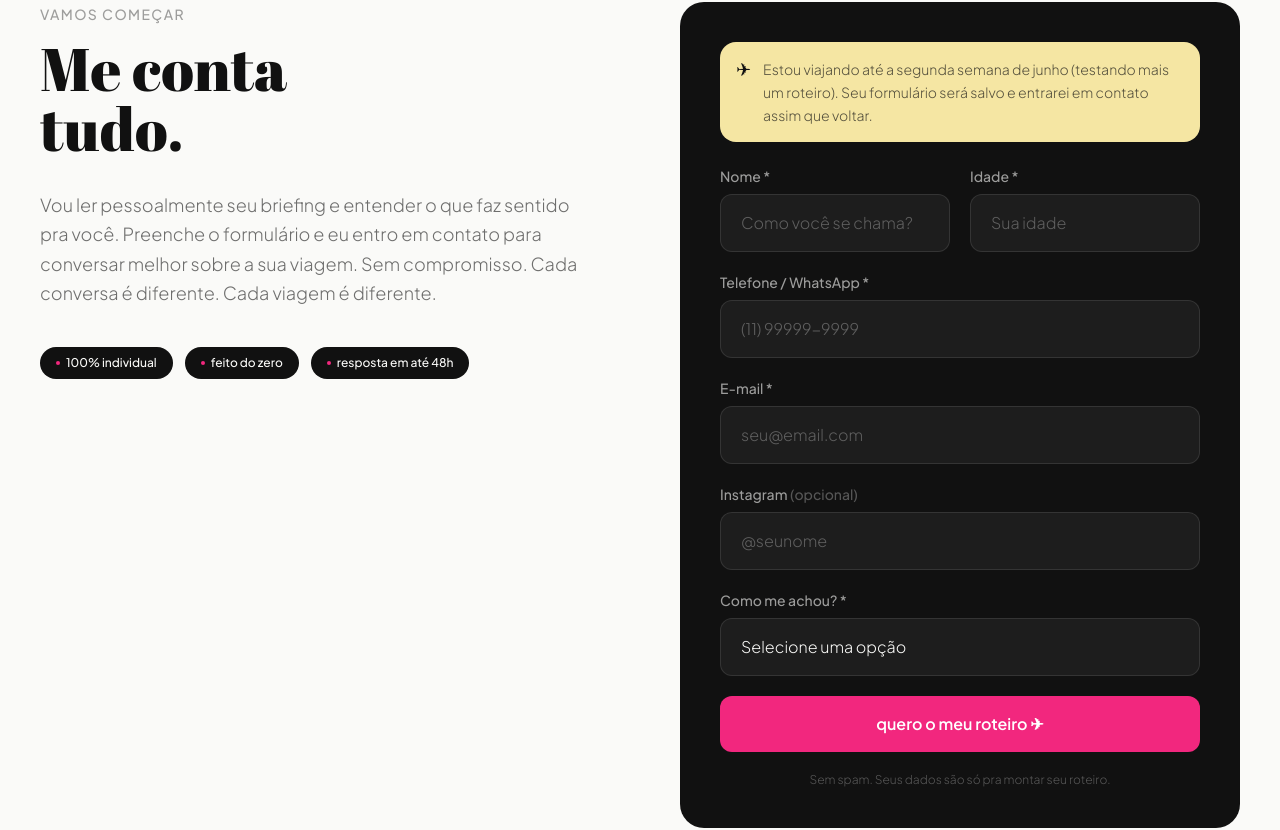
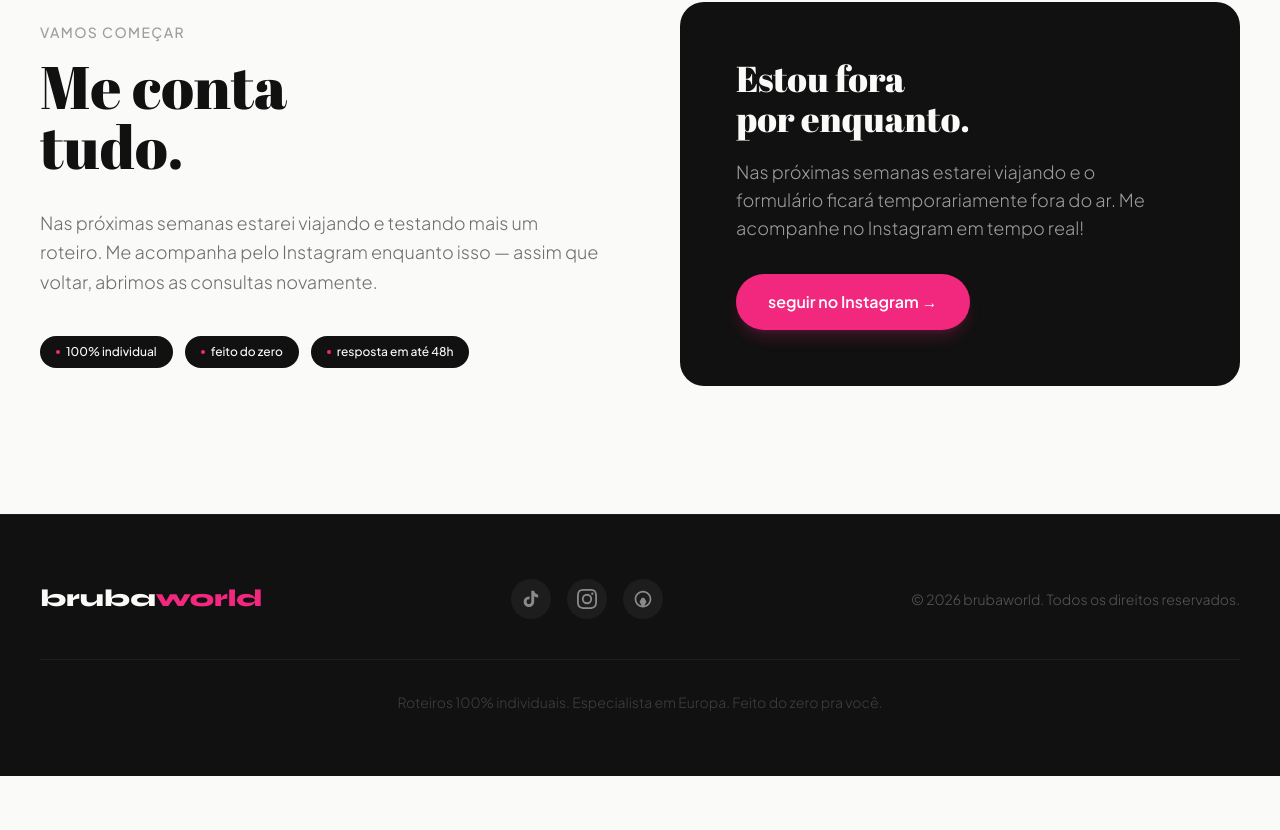
Before and after one commit to femartines22/brubaworld, a Next.js app: page / in a window 1280 px wide. Shown: the part 6091-6921 px from the top of the page. After the commit the page ends 6867 px from the top, so only its background shows below. Built offline with nearby package versions, Linux system fonts and the light colour scheme.

Commit message:
feat: formulário substituído por página fora do ar temporária

```diff
--- a/components/ContactForm.tsx
+++ b/components/ContactForm.tsx
@@ -1,18 +1,9 @@
 "use client";
 
-import { useEffect, useRef, useState } from "react";
+import { useEffect, useRef } from "react";
 
 export default function ContactForm() {
   const ref = useRef<HTMLElement>(null);
-  const [status, setStatus] = useState<"idle" | "sending" | "success" | "error">("idle");
-  const [form, setForm] = useState({
-    name: "",
-    age: "",
-    phone: "",
-    email: "",
-    instagram: "",
-    source: "",
-  });
 
   useEffect(() => {
     const observer = new IntersectionObserver(
@@ -31,45 +22,6 @@ export default function ContactForm() {
     return () => observer.disconnect();
   }, []);
 
-  const handleChange = (
-    e: React.ChangeEvent<HTMLInputElement | HTMLSelectElement>
-  ) => {
-    setForm({ ...form, [e.target.name]: e.target.value });
-  };
-
-  const handleSubmit = async (e: React.FormEvent) => {
-    e.preventDefault();
-    setStatus("sending");
-
-    const url = process.env.NEXT_PUBLIC_FORMSPREE_URL;
-    if (!url) {
-      setStatus("error");
-      return;
-    }
-
-    try {
-      const res = await fetch(url, {
-        method: "POST",
-        headers: { "Accept": "application/json", "Content-Type": "application/json" },
-        body: JSON.stringify(form),
-      });
-
-      if (res.ok) {
-        setStatus("success");
-        setForm({ name: "", age: "", phone: "", email: "", instagram: "", source: "" });
-      } else {
-        setStatus("error");
-      }
-    } catch {
-      setStatus("error");
-    }
-  };
-
-  const inputClass =
-    "w-full bg-white/5 border border-offwhite/10 text-offwhite font-jakarta font-light text-base px-5 py-4 rounded-xl placeholder-offwhite/30 focus:outline-none focus:border-rosa focus:bg-white/10 transition-all duration-200";
-
-  const labelClass = "block font-jakarta font-medium text-sm text-offwhite/60 mb-2";
-
   return (
     <section
       id="contato"
@@ -77,8 +29,8 @@ export default function ContactForm() {
       className="bg-offwhite py-24 md:py-32 px-5 md:px-10"
     >
       <div className="max-w-7xl mx-auto">
-        <div className="grid md:grid-cols-2 gap-12 md:gap-20 items-start">
-          {/* Left — text */}
+        <div className="grid md:grid-cols-2 gap-12 md:gap-20 items-center">
+          {/* Left */}
           <div>
             <div className="reveal">
               <span className="font-jakarta font-medium text-sm text-preto/40 uppercase tracking-widest">
@@ -92,20 +44,15 @@ export default function ContactForm() {
             </div>
             <div className="reveal mt-8 space-y-4 font-jakarta font-light text-preto/60 text-lg leading-relaxed">
               <p>
-                Vou ler pessoalmente seu briefing e entender o que faz sentido
-                pra você. Preenche o formulário e eu entro em contato para
-                conversar melhor sobre a sua viagem. Sem compromisso. Cada
-                conversa é diferente. Cada viagem é diferente.
+                Nas próximas semanas estarei viajando e testando mais um
+                roteiro. Me acompanha pelo Instagram enquanto isso — assim que
+                voltar, abrimos as consultas novamente.
               </p>
             </div>
 
-            {/* Badges */}
             <div className="reveal mt-10 flex flex-wrap gap-3">
-              {[
-                "100% individual",
-                "feito do zero",
-                "resposta em até 48h",
-              ].map((tag) => (
+              {["100% individual", "feito do zero", "resposta em até 48h"].map(
+                (tag) => (
                   <span
                     key={tag}
                     className="inline-flex items-center gap-1.5 bg-preto text-offwhite font-jakarta font-medium text-xs px-4 py-2 rounded-full"
@@ -113,171 +60,35 @@ export default function ContactForm() {
                     <span className="w-1 h-1 rounded-full bg-rosa" />
                     {tag}
                   </span>
-              ))}
+                )
+              )}
             </div>
           </div>
 
-          {/* Right — form card */}
+          {/* Right — offline card */}
           <div className="reveal">
-            <div className="bg-preto rounded-3xl p-8 md:p-10">
-              {status === "success" ? (
-                <div className="text-center py-12">
-                  <div className="text-5xl mb-6">✈️</div>
-                  <h3 className="font-abril text-offwhite text-3xl mb-4">
-                    Recebi!
+            <div className="bg-preto rounded-3xl p-10 md:p-14 flex flex-col items-start gap-8">
+              <div>
+                <h3 className="font-abril text-offwhite text-3xl md:text-4xl leading-tight mb-5">
+                  Estou fora
+                  <br />
+                  por enquanto.
                 </h3>
-                  <p className="font-jakarta font-light text-offwhite/60 text-lg leading-relaxed">
-                    Obrigada pela confiança. Vou analisar tudo e te responder
-                    em até 48 horas.
-                  </p>
-                  <button
-                    onClick={() => setStatus("idle")}
-                    className="mt-8 inline-flex items-center gap-2 border border-offwhite/20 text-offwhite font-jakarta font-medium text-sm px-6 py-3 rounded-full hover:border-offwhite/50 transition-all"
-                  >
-                    enviar outro
-                  </button>
-                </div>
-              ) : (
-                <>
-                  {/* Travel notice */}
-                  <div
-                    className="flex items-start gap-3 rounded-2xl p-4 mb-6"
-                    style={{ backgroundColor: "#F5E6A3" }}
-                  >
-                    <span className="text-lg leading-none mt-0.5 flex-shrink-0">✈</span>
-                    <p className="font-jakarta font-light text-preto/70 text-sm leading-relaxed">
-                      Estou viajando até a segunda semana de junho (testando
-                      mais um roteiro). Seu formulário será salvo e entrarei em
-                      contato assim que voltar.
+                <p className="font-jakarta font-light text-offwhite/60 text-base md:text-lg leading-relaxed">
+                  Nas próximas semanas estarei viajando e o formulário ficará
+                  temporariamente fora do ar. Me acompanhe no Instagram em
+                  tempo real!
                 </p>
               </div>
-                  <form onSubmit={handleSubmit} className="space-y-5">
-                  <div className="grid sm:grid-cols-2 gap-5">
-                    <div>
-                      <label htmlFor="name" className={labelClass}>
-                        Nome *
-                      </label>
-                      <input
-                        id="name"
-                        name="name"
-                        type="text"
-                        required
-                        placeholder="Como você se chama?"
-                        value={form.name}
-                        onChange={handleChange}
-                        className={inputClass}
-                      />
-                    </div>
-                    <div>
-                      <label htmlFor="age" className={labelClass}>
-                        Idade *
-                      </label>
-                      <input
-                        id="age"
-                        name="age"
-                        type="number"
-                        required
-                        placeholder="Sua idade"
-                        min={16}
-                        max={99}
-                        value={form.age}
-                        onChange={handleChange}
-                        className={inputClass}
-                      />
-                    </div>
-                  </div>
 
-                  <div>
-                    <label htmlFor="phone" className={labelClass}>
-                      Telefone / WhatsApp *
-                    </label>
-                    <input
-                      id="phone"
-                      name="phone"
-                      type="tel"
-                      required
-                      placeholder="(11) 99999-9999"
-                      value={form.phone}
-                      onChange={handleChange}
-                      className={inputClass}
-                    />
-                  </div>
-
-                  <div>
-                    <label htmlFor="email" className={labelClass}>
-                      E-mail *
-                    </label>
-                    <input
-                      id="email"
-                      name="email"
-                      type="email"
-                      required
-                      placeholder="seu@email.com"
-                      value={form.email}
-                      onChange={handleChange}
-                      className={inputClass}
-                    />
-                  </div>
-
-                  <div>
-                    <label htmlFor="instagram" className={labelClass}>
-                      Instagram{" "}
-                      <span className="text-offwhite/30">(opcional)</span>
-                    </label>
-                    <input
-                      id="instagram"
-                      name="instagram"
-                      type="text"
-                      placeholder="@seunome"
-                      value={form.instagram}
-                      onChange={handleChange}
-                      className={inputClass}
-                    />
-                  </div>
-
-                  <div>
-                    <label htmlFor="source" className={labelClass}>
-                      Como me achou? *
-                    </label>
-                    <select
-                      id="source"
-                      name="source"
-                      required
-                      value={form.source}
-                      onChange={handleChange}
-                      className={`${inputClass} appearance-none`}
+              <a
+                href="https://www.instagram.com/brubaworld"
+                target="_blank"
+                rel="noopener noreferrer"
+                className="inline-flex items-center gap-2 bg-rosa text-white font-jakarta font-semibold text-base px-8 py-4 rounded-full hover:bg-rosa/90 hover:scale-105 transition-all duration-200 shadow-lg shadow-rosa/20"
               >
-                      <option value="" disabled className="bg-preto">
-                        Selecione uma opção
-                      </option>
-                      <option value="TikTok" className="bg-preto">TikTok</option>
-                      <option value="Instagram" className="bg-preto">Instagram</option>
-                      <option value="Indicação de amigo" className="bg-preto">Indicação de amigo</option>
-                      <option value="Outro" className="bg-preto">Outro</option>
-                    </select>
-                  </div>
-
-                  {status === "error" && (
-                    <p className="font-jakarta font-medium text-rosa text-sm">
-                      Algo deu errado. Tente novamente ou me mande mensagem no
-                      Instagram.
-                    </p>
-                  )}
-
-                  <button
-                    type="submit"
-                    disabled={status === "sending"}
-                    className="w-full bg-rosa text-white font-jakarta font-semibold text-base px-8 py-4 rounded-xl hover:bg-rosa/90 hover:scale-[1.02] transition-all duration-200 disabled:opacity-60 disabled:cursor-not-allowed disabled:scale-100 mt-2"
-                  >
-                    {status === "sending" ? "Enviando..." : "quero o meu roteiro ✈"}
-                  </button>
-
-                  <p className="font-jakarta font-light text-offwhite/30 text-xs text-center">
-                    Sem spam. Seus dados são só pra montar seu roteiro.
-                  </p>
-                </form>
-                </>
-              )}
+                seguir no Instagram →
+              </a>
             </div>
           </div>
         </div>
```
Lines whose indentation alone changed are shown as unchanged.
